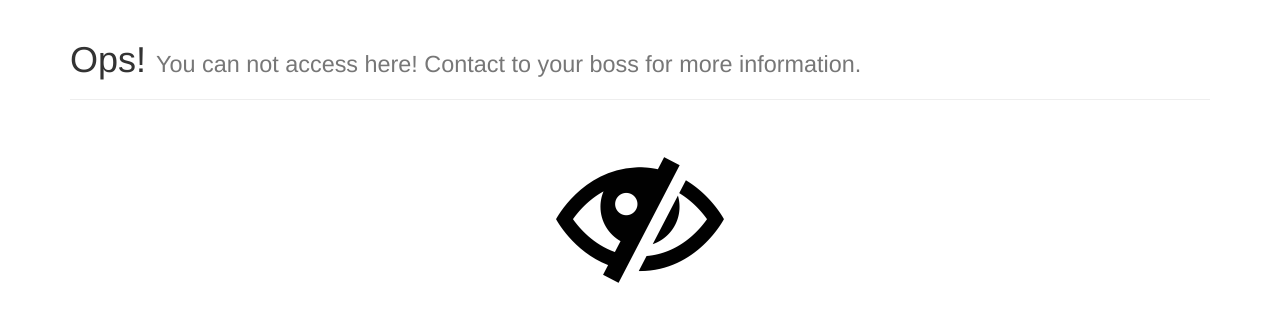
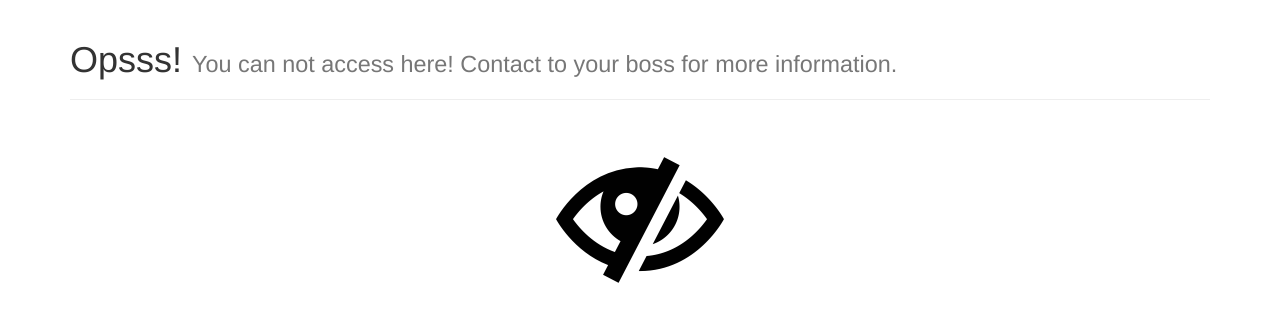
Before and after one commit to crismablanco/Alessandro, a PHP site: page /error.php in a window 1280 px wide. Shown: the top 322 px of the page. Run offline with PHP 8.4, Linux system fonts and the light colour scheme.

Commit message:
add "s"
The error now say Opsss!

```diff
--- a/error.php
+++ b/error.php
@@ -13,7 +13,7 @@
 <div class="container">
 
 	<div class="page-header">
-	    <h1>Ops! <small>You can not access here! Contact to your boss for more information.</small></h1>
+	    <h1>Opsss! <small>You can not access here! Contact to your boss for more information.</small></h1>
 
 	</div>
 	<div class="text-center">
```
